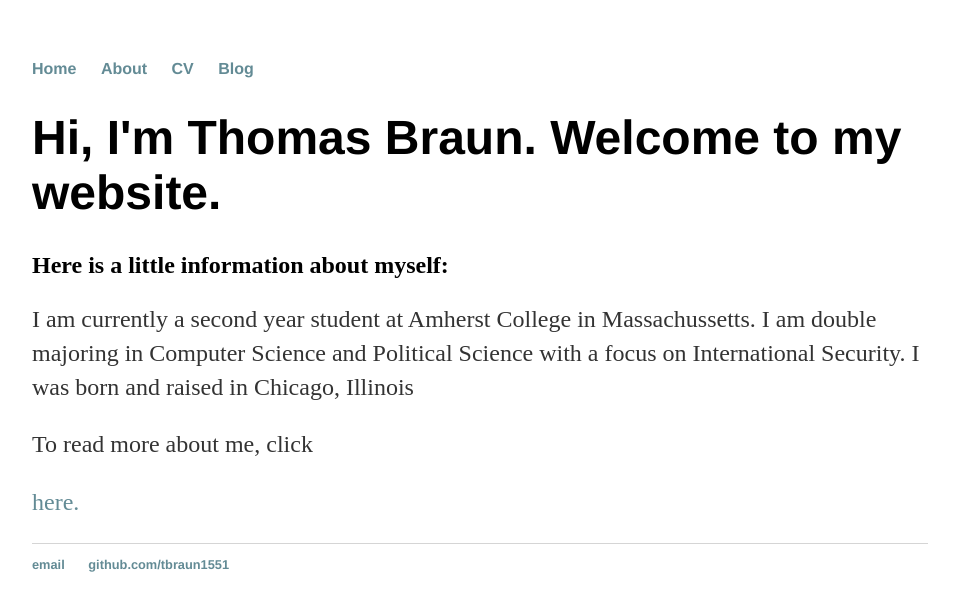
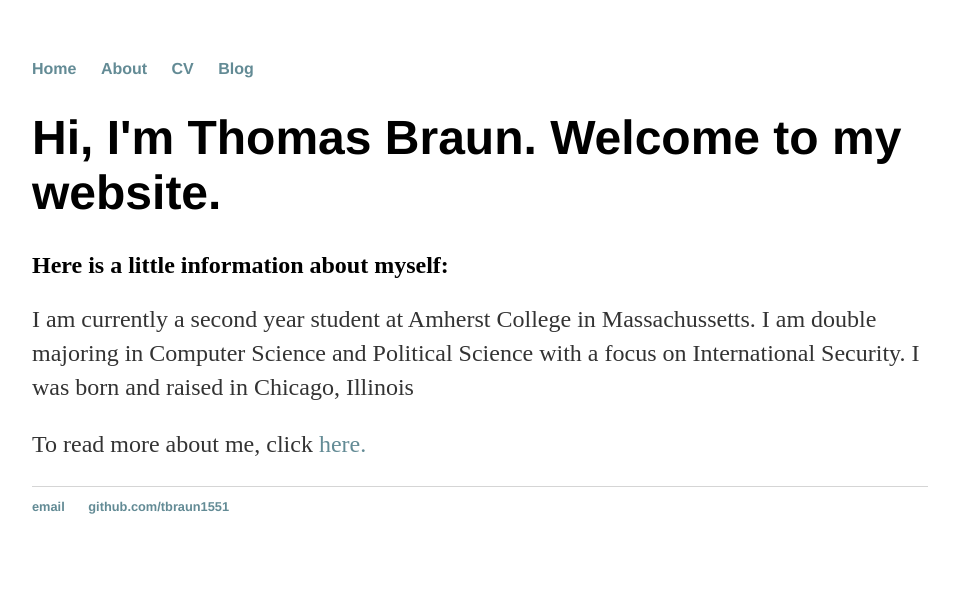
Before and after one commit to tbraun1551/tbraun1551.github.io, a Jekyll site: the page built from index.html, in a window 1280 px wide. Shown: the top 611 px of the page, without its empty margins (160-1119 px from the left). Built offline with Jekyll 4.4.1, drawn with Linux system fonts in a browser that asks for light colours.

Commit message:
Updated line alignment for link

```diff
--- a/index.html
+++ b/index.html
@@ -6,5 +6,5 @@ title: Thomas Braun
 	<h1>Hi, I'm Thomas Braun. Welcome to my website.</h1>
 	<h2>Here is a little information about myself:</h2>
 	<p>I am currently a second year student at Amherst College in Massachussetts. I am double majoring in Computer Science and Political Science with a focus on International Security. I was born and raised in Chicago, Illinois</p>
-	<p>To read more about me, click </p><p><a href="/about">here.</a></p>
+	<p>To read more about me, click <a href="/about">here.</a></p>
 </div><!-- /.blurb -->
```
